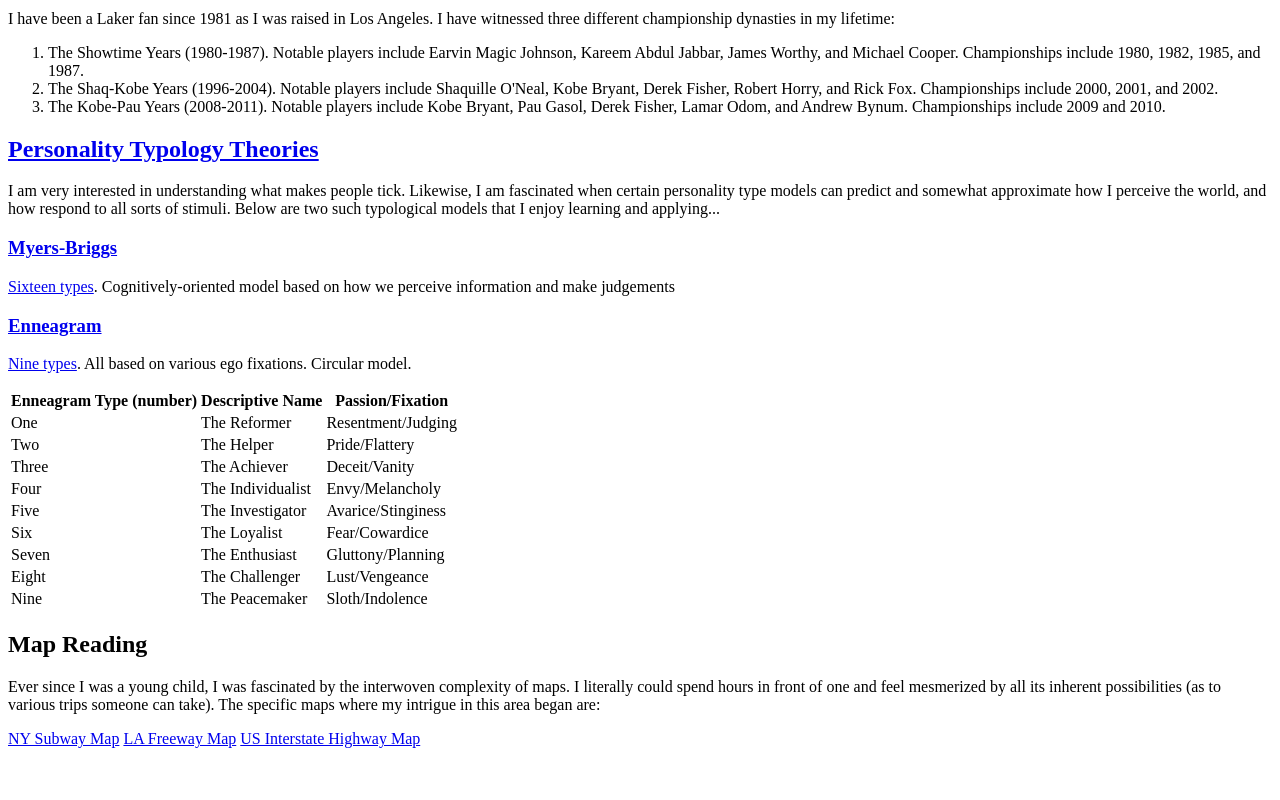
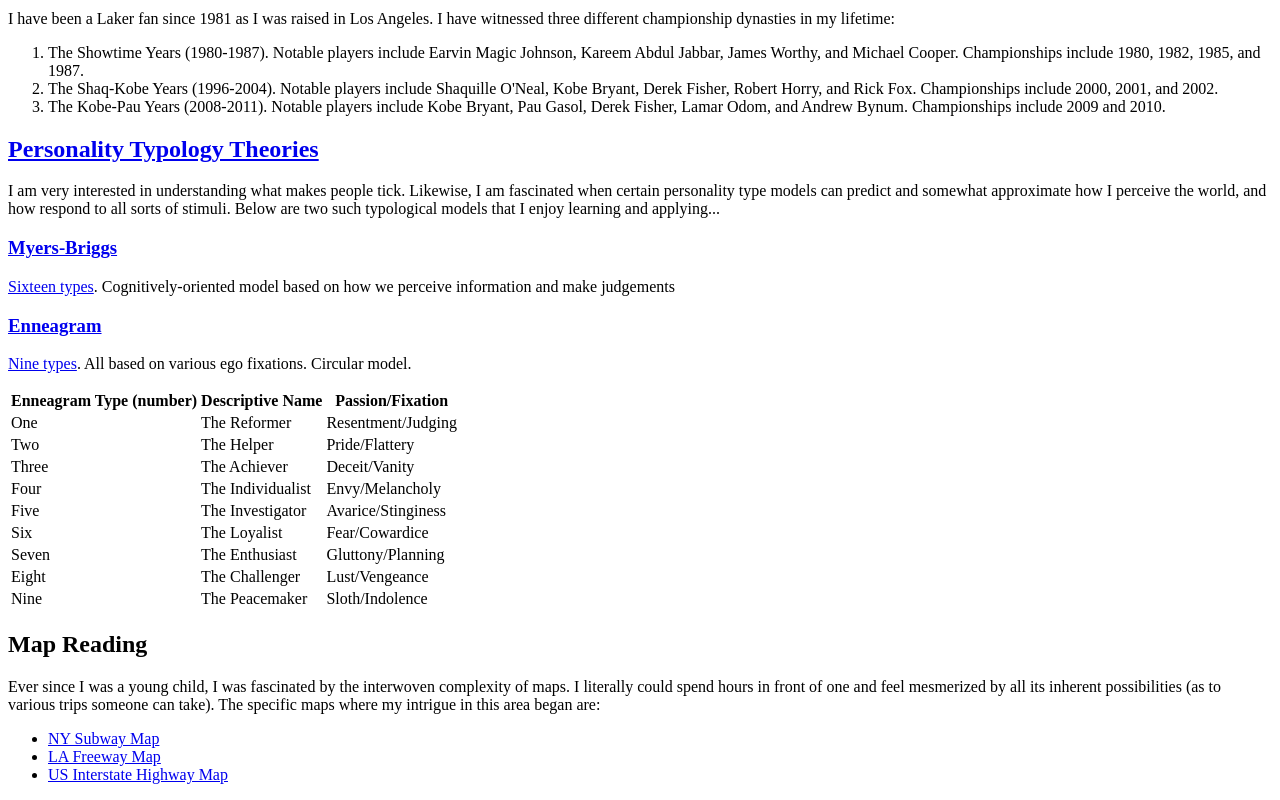
Before and after one commit to mikesilb/mikesilb.github.io, a plain HTML site: page index.html in a window 1280 px wide. Shown: the part 844-1644 px from the top of the page. Before the commit the page ends 1608 px from the top, so only its background shows below. Drawn offline with Linux system fonts and the light colour scheme.

Commit message:
Modify Map Reading material to an unordered list

```diff
--- a/index.html
+++ b/index.html
@@ -77,6 +77,10 @@
         </table>
       <h2>Map Reading</h2>
       <p>Ever since I was a young child, I was fascinated by the interwoven complexity of maps.  I literally could spend hours in front of one and feel mesmerized by all its inherent possibilities (as to various trips someone can take).  The specific maps where my intrigue in this area began are:</p>
-        <p><a href=https://upload.wikimedia.org/wikipedia/commons/thumb/3/3a/Official_New_York_City_Subway_Map_vc.jpg/631px-Official_New_York_City_Subway_Map_vc.jpg>NY Subway Map</a> <a href=https://upload.wikimedia.org/wikipedia/commons/4/45/LA-IE_Freeway_System.jpg>LA Freeway Map</a> <a href=https://upload.wikimedia.org/wikipedia/commons/2/27/Interstate_Highway_System_Map.jpg>US Interstate Highway Map</a></p>
+        <ul>
+          <li><a href=https://upload.wikimedia.org/wikipedia/commons/thumb/3/3a/Official_New_York_City_Subway_Map_vc.jpg/631px-Official_New_York_City_Subway_Map_vc.jpg>NY Subway Map</a></li>
+          <li><a href=https://upload.wikimedia.org/wikipedia/commons/4/45/LA-IE_Freeway_System.jpg>LA Freeway Map</a></li>
+          <li><a href=https://upload.wikimedia.org/wikipedia/commons/2/27/Interstate_Highway_System_Map.jpg>US Interstate Highway Map</a></li>
+        </ul>
   </body>
 </html>
```
